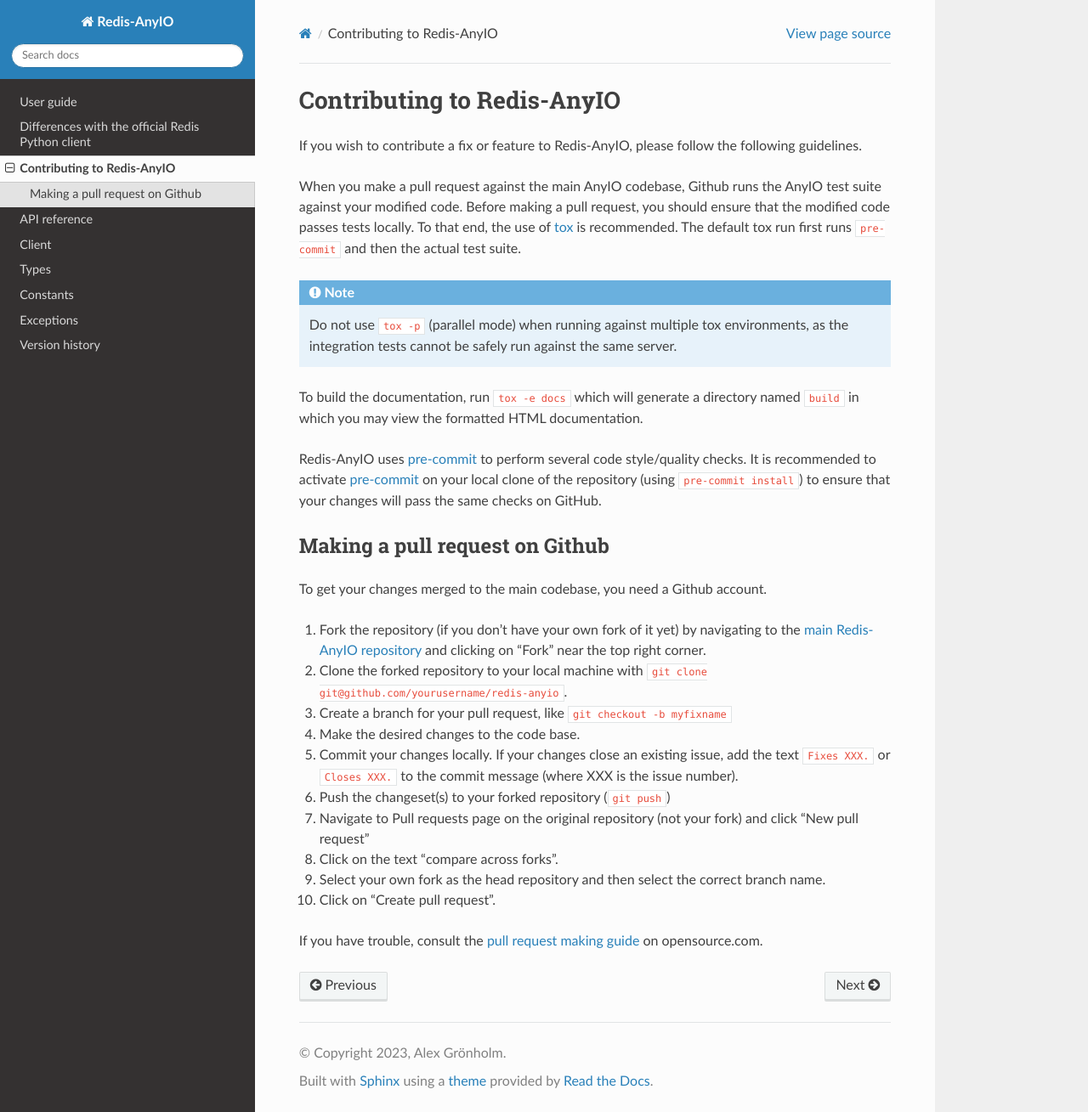
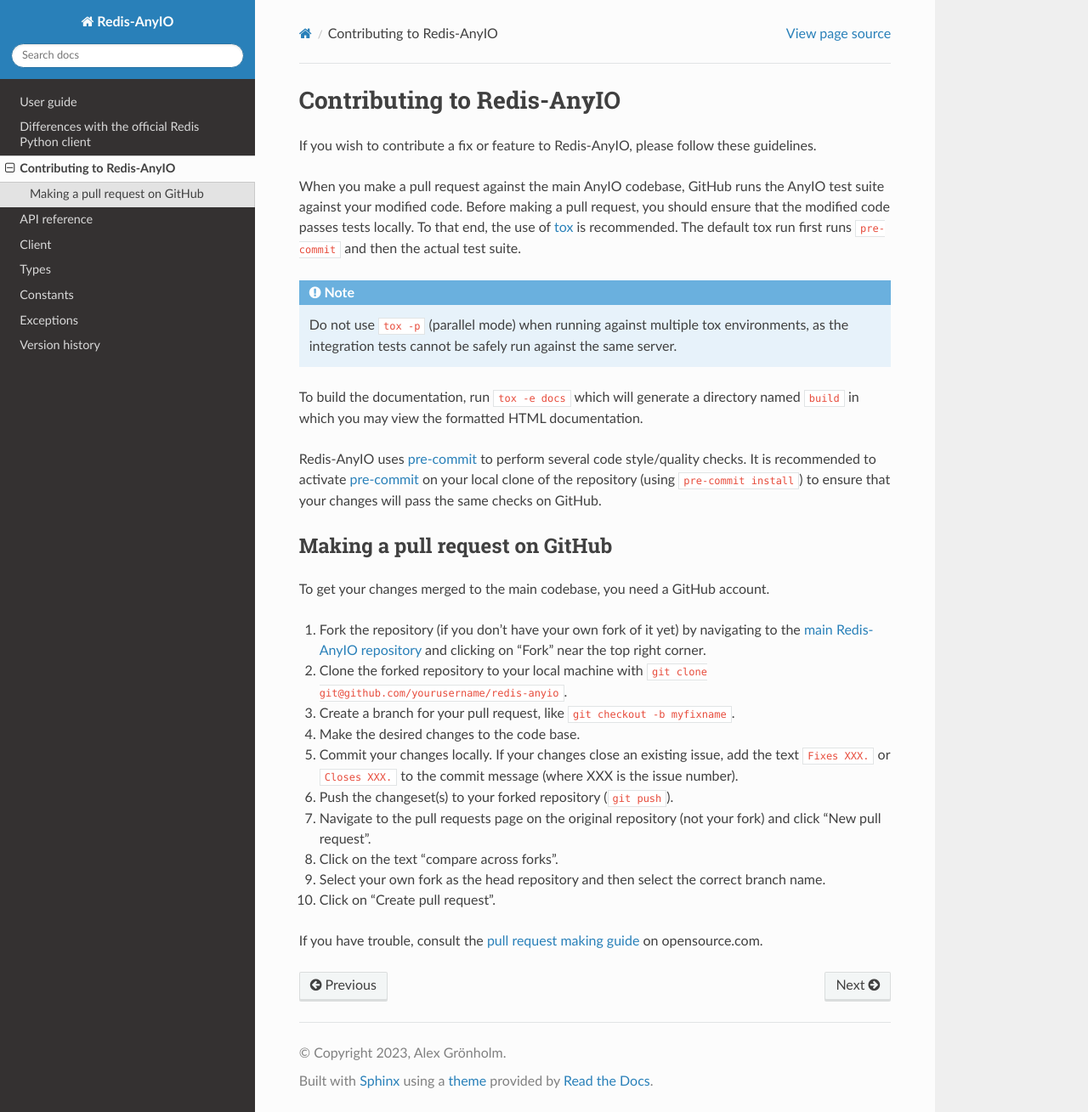
Before and after one commit to agronholm/redis-anyio, a Sphinx documentation site: the page built from docs/contributing.rst, in a window 1280 px wide and 1309 px high. Shown: the whole window at 85% size. Built offline with Sphinx 7.4.7 and the Read the Docs theme 2.0.0, drawn with Linux system fonts in a browser that asks for light colours; the version number could not be read and is left out.

Commit message:
Fix some docs things (#4)
Co-authored-by: Alex Grönholm <alex.gronholm@nextday.fi>

```diff
--- a/docs/contributing.rst
+++ b/docs/contributing.rst
@@ -1,10 +1,10 @@
 Contributing to Redis-AnyIO
 ===========================
 
-If you wish to contribute a fix or feature to Redis-AnyIO, please follow the following
+If you wish to contribute a fix or feature to Redis-AnyIO, please follow these
 guidelines.
 
-When you make a pull request against the main AnyIO codebase, Github runs the AnyIO test
+When you make a pull request against the main AnyIO codebase, GitHub runs the AnyIO test
 suite against your modified code. Before making a pull request, you should ensure that
 the modified code passes tests locally. To that end, the use of tox_ is recommended. The
 default tox run first runs ``pre-commit`` and then the actual test suite.
```
Also changed, not shown: other parts of docs/contributing.rst (+7 -7 lines), 3 other files.
